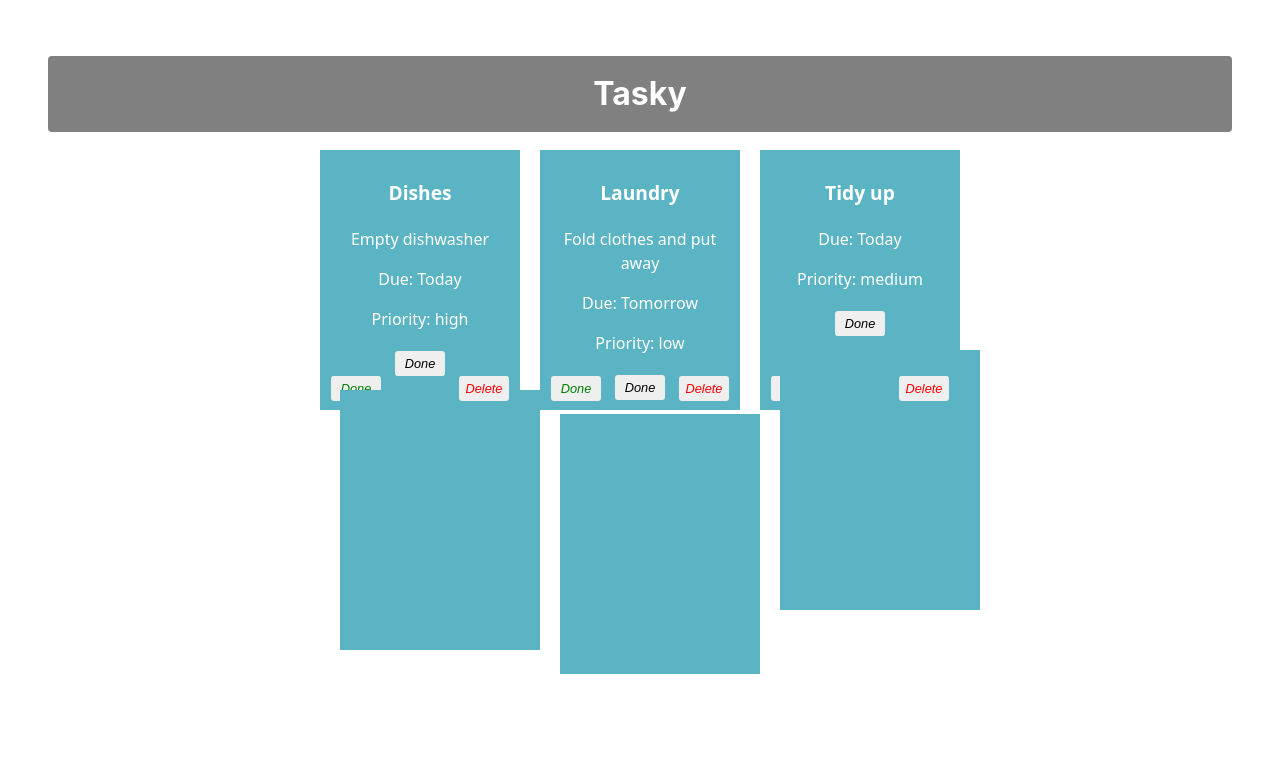
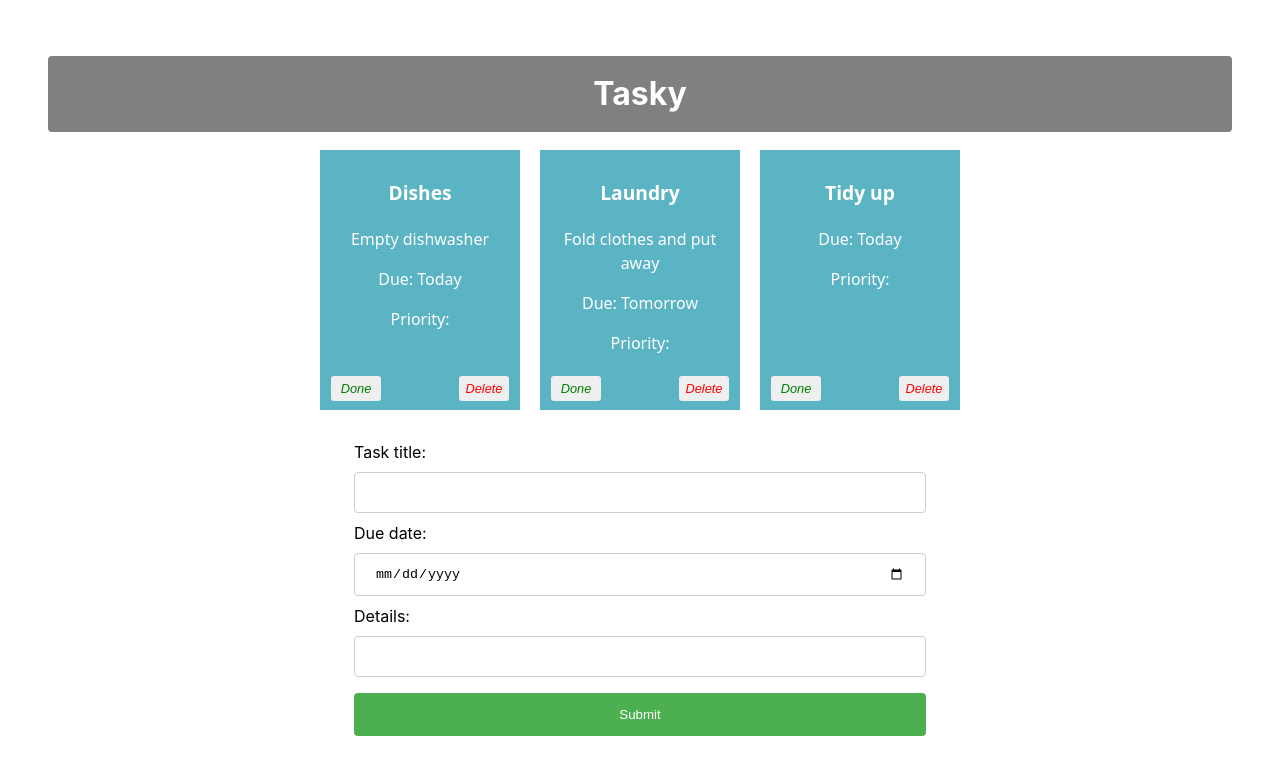
Before and after one commit to MinaRins/react-basics-labs, a React (Vite) app in the folder tasky/: page / in a window 1280 px wide. Shown: the top 774 px of the page. Built offline with nearby package versions, Linux system fonts and the light colour scheme.

Commit message:
Add task: form added

```diff
--- /dev/null
+++ b/tasky/src/AddTaskForm.jsx
@@ -0,0 +1,26 @@
+const AddTaskForm = (props) => {
+
+  return (
+    <div>
+      <form>
+        <label>
+            Task title:
+            <input type="text" name="title" required />
+        </label>
+        <br />
+        <label>
+            Due date:
+            <input type="date" name="deadline" required />
+        </label>
+        <br />
+        <label>
+            Details:
+            <input type="text" name="description" />
+        </label>
+        <input type="submit" value="Submit" />
+        </form>
+    </div>
+  )
+};
+
+export default AddTaskForm;
--- a/tasky/src/App.css
+++ b/tasky/src/App.css
@@ -64,3 +64,34 @@
   right: 5px;
   color: red;
 }
+
+input[type=text], input[type=date] {
+  width: 100%;
+  padding: 12px 20px;
+  margin: 8px 0;
+  display: inline-block;
+  border: 1px solid #ccc;
+  border-radius: 4px;
+  box-sizing: border-box;
+}
+
+input[type=submit] {
+  width: 100%;
+  background-color: #4CAF50;
+  color: white;
+  padding: 14px 20px;
+  margin: 8px 0;
+  border: none;
+  border-radius: 4px;
+  cursor: pointer;
+}
+
+input[type=submit]:hover {
+  background-color: #45a049;
+}
+
+form {
+  text-align: left;
+  width: 50%;
+  margin: auto;
+}
--- a/tasky/src/App.jsx
+++ b/tasky/src/App.jsx
@@ -1,6 +1,7 @@
 import { useState } from 'react';
 import './App.css';
 import Task from './components/task';
+import AddTaskForm from './components/AddTaskForm';
 
 function App() {
   const [taskState, setTaskState] = useState({
@@ -28,16 +29,16 @@
       <h1>Tasky</h1>
       {taskState.tasks.map((task, index) => (
         <Task
-          key={task.id}
           title={task.title}
           description={task.description}
           deadline={task.deadline}
-          priority={task.priority}
+          key={task.id}
           done={task.done}
           markDone={() => doneHandler(index)}
-          onDelete={() => deleteHandler(index)}
+          deleteTask={() => deleteHandler(index)}
         />
       ))}
+      <AddTaskForm />
     </div>
   );
 }
--- /dev/null
+++ b/tasky/src/components/AddTaskForm.jsx
@@ -0,0 +1,26 @@
+const AddTaskForm = (props) => {
+
+  return (
+    <div>
+      <form>
+        <label>
+            Task title:
+            <input type="text" name="title" required />
+        </label>
+        <br />
+        <label>
+            Due date:
+            <input type="date" name="deadline" required />
+        </label>
+        <br />
+        <label>
+            Details:
+            <input type="text" name="description" />
+        </label>
+        <input type="submit" value="Submit" />
+        </form>
+    </div>
+  )
+};
+
+export default AddTaskForm;
--- a/tasky/src/components/Task.jsx
+++ b/tasky/src/components/Task.jsx
@@ -1,20 +1,14 @@
 const Task = (props) => {
   return (
-    <div className="card">
+    <div className="card" style={{backgroundColor: props.done ? 'lightgrey' : '#5bb4c4'}}>
       <p className="title">{props.title}</p>
       <p>{props.description}</p>
       <p>Due: {props.deadline}</p>
       <p>Priority: {props.priority}</p>
-      <button onClick={props.markDone}>Done</button>
       <button onClick={props.markDone} className='doneButton'>Done</button>
-      <div className="card" style={{backgroundColor: props.done ? 'lightgrey' : '#5bb4c4'}}></div>
-          <button className='deleteButton' onClick={props.deleteTask}>Delete</button>
-
+      <button className='deleteButton' onClick={props.deleteTask}>Delete</button>
     </div>
-
-
   )
-
 }
 
 export default Task;
```
Also changed, not shown: 1 other file (tests, documents, lock files or other folders).
